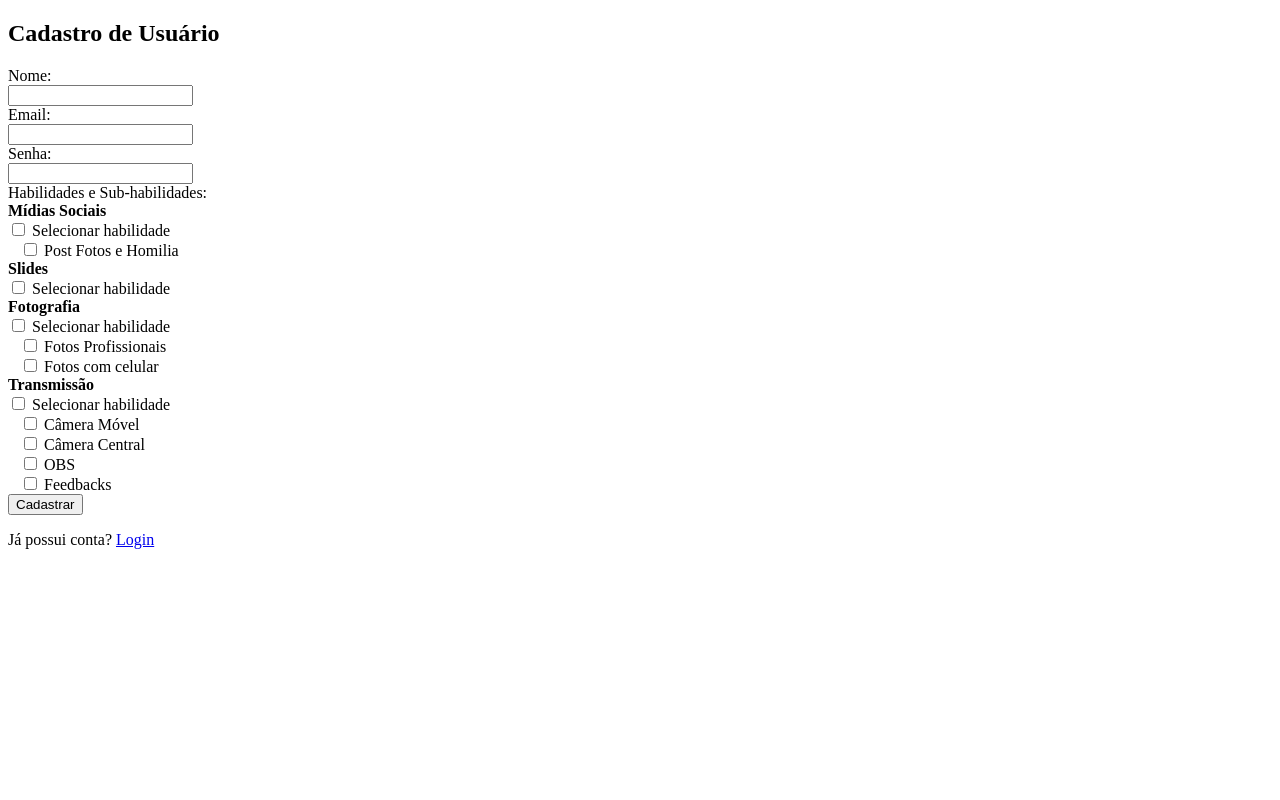
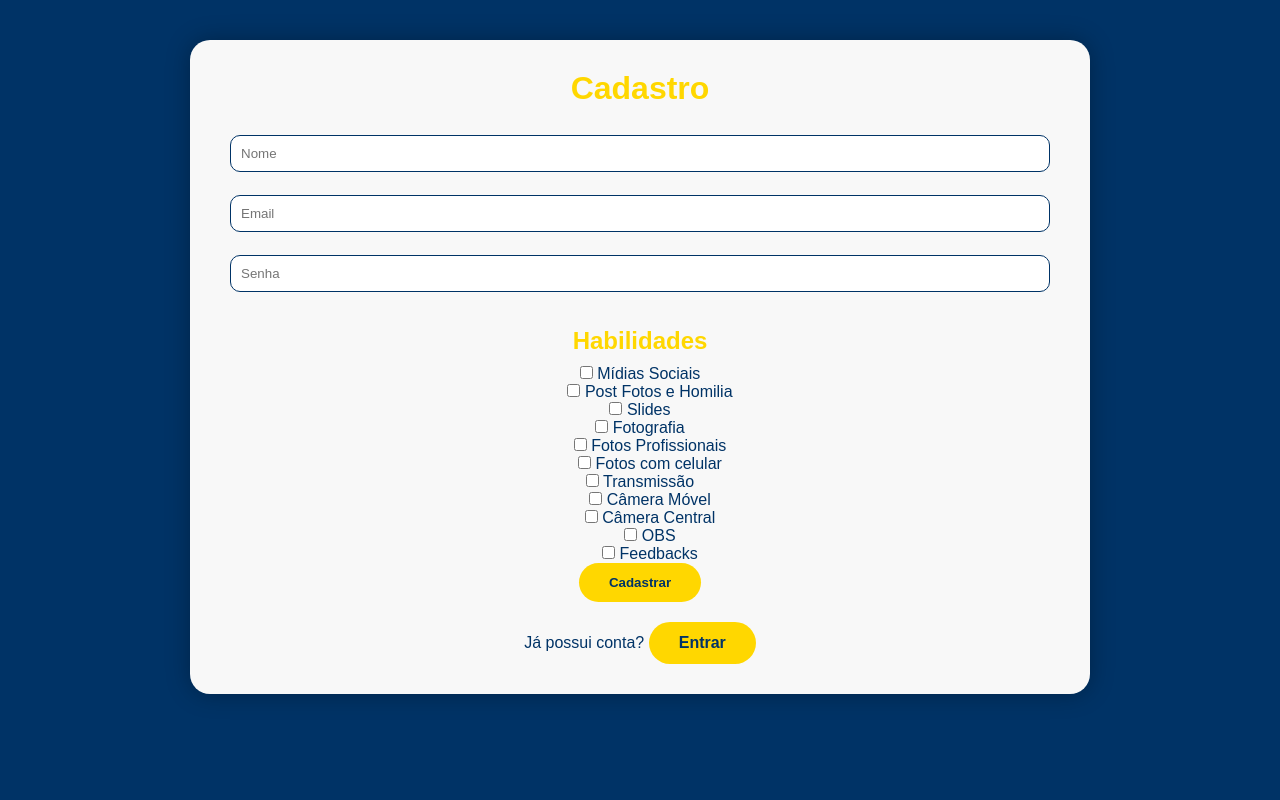
Before and after one commit to Ry2903/pascomhub, a PHP site: page /app/cadastro.php in a window 1280 px wide. Run offline with PHP 8.4, Linux system fonts and the light colour scheme; data comes from the database, SQL or seed files in the repository.

```diff
--- a/app/cadastro.php
+++ b/app/cadastro.php
@@ -14,33 +14,28 @@ if ($_SERVER['REQUEST_METHOD'] === 'POST') {
     $senha = $_POST['senha'];
     $tipo = 'Membro';
 
-    // Verifica se email já existe
     $stmt = $pdo->prepare("SELECT * FROM usuarios WHERE email = ?");
     $stmt->execute([$email]);
     if ($stmt->fetch()) {
         $erro = "Email já cadastrado!";
     } else {
-        // Inserir usuário
         $stmt = $pdo->prepare("INSERT INTO usuarios (nome, email, senha, tipo) VALUES (?, ?, ?, ?)");
         $stmt->execute([$nome, $email, $senha, $tipo]);
         $userid = $pdo->lastInsertId();
 
-        // Inserir habilidades + sub-habilidades
         if (!empty($_POST['habilidades'])) {
             foreach($_POST['habilidades'] as $habilidadeid) {
                 if(!empty($_POST['subhabilidades'][$habilidadeid])) {
                     foreach($_POST['subhabilidades'][$habilidadeid] as $subid) {
-                        $stmt2 = $pdo->prepare("INSERT INTO userhabil (userid, habilidade, subhabil) VALUES (?, (SELECT nome FROM habilidades WHERE habilidadeid=?), (SELECT nome FROM subhabilidade WHERE subid=?))");
-                        $stmt2->execute([$userid, $habilidadeid, $subid]);
+                        $stmt2 = $pdo->prepare("INSERT INTO userhabil (userid, habilidade, subhabil) VALUES (?, ?, ?)");
+                        $habNome = $pdo->query("SELECT nome FROM habilidades WHERE habilidadeid = $habilidadeid")->fetchColumn();
+                        $subNome = $pdo->query("SELECT nome FROM subhabilidade WHERE subid = $subid")->fetchColumn();
+                        $stmt2->execute([$userid, $habNome, $subNome]);
                     }
-                } else {
-                    $stmt2 = $pdo->prepare("INSERT INTO userhabil (userid, habilidade) VALUES (?, (SELECT nome FROM habilidades WHERE habilidadeid=?))");
-                    $stmt2->execute([$userid, $habilidadeid]);
                 }
             }
         }
-
-        $sucesso = "Cadastro realizado com sucesso! <a href='login.php'>Faça login</a>";
+        $sucesso = "Cadastro realizado! Você já pode <a href='login.php'>entrar</a>.";
     }
 }
 ?>
@@ -50,35 +45,39 @@ if ($_SERVER['REQUEST_METHOD'] === 'POST') {
 <head>
     <meta charset="UTF-8">
     <title>Cadastro - PascomHub</title>
+    <link rel="stylesheet" href="assets/css/style.css">
+    <link>
 </head>
 <body>
-<h2>Cadastro de Usuário</h2>
-<?php if($erro) echo "<p style='color:red'>$erro</p>"; ?>
-<?php if($sucesso) echo "<p style='color:green'>$sucesso</p>"; ?>
+<div class="container">
+    <h2 class="titulo-dourado">Cadastro</h2>
+    <?php if($erro) echo "<p class='erro'>$erro</p>"; ?>
+    <?php if($sucesso) echo "<p class='msg'>$sucesso</p>"; ?>
 
-<form method="POST">
-    <label>Nome:</label><br>
-    <input type="text" name="nome" required><br>
+    <form method="POST">
+        <input type="text" name="nome" placeholder="Nome" required>
+        <input type="email" name="email" placeholder="Email" required>
+        <input type="password" name="senha" placeholder="Senha" required>
 
-    <label>Email:</label><br>
-    <input type="email" name="email" required><br>
+        <h3 class="subtitulo-dourado">Habilidades</h3>
+        <?php foreach($habilidades as $h): ?>
+            <label>
+                <input type="checkbox" name="habilidades[]" value="<?= $h['habilidadeid'] ?>"> <?= $h['nome'] ?>
+            </label>
+            <div style="margin-left:20px;">
+            <?php foreach($subhabilidades as $s): ?>
+                <?php if($s['habilidadeid'] == $h['habilidadeid']): ?>
+                    <label>
+                        <input type="checkbox" name="subhabilidades[<?= $h['habilidadeid'] ?>][]" value="<?= $s['subid'] ?>"> <?= $s['nome'] ?>
+                    </label><br>
+                <?php endif; ?>
+            <?php endforeach; ?>
+            </div>
+        <?php endforeach; ?>
 
-    <label>Senha:</label><br>
-    <input type="password" name="senha" required><br>
-
-    <label>Habilidades e Sub-habilidades:</label><br>
-    <?php foreach($habilidades as $h): ?>
-        <b><?php echo $h['nome']; ?></b><br>
-        <input type="checkbox" name="habilidades[]" value="<?php echo $h['habilidadeid']; ?>"> Selecionar habilidade<br>
-
-        <?php foreach($subhabilidades as $s):
-            if($s['habilidadeid'] == $h['habilidadeid']): ?>
-            &nbsp;&nbsp;&nbsp;<input type="checkbox" name="subhabilidades[<?php echo $h['habilidadeid']; ?>][]" value="<?php echo $s['subid']; ?>"> <?php echo $s['nome']; ?><br>
-        <?php endif; endforeach; ?>
-    <?php endforeach; ?>
-
-    <button type="submit">Cadastrar</button>
-</form>
-<p>Já possui conta? <a href="login.php">Login</a></p>
+        <button type="submit">Cadastrar</button>
+    </form>
+    <p>Já possui conta? <a class="btn-dourado" href="login.php">Entrar</a></p>
+</div>
 </body>
 </html>
--- /dev/null
+++ b/assets/css/style.css
@@ -0,0 +1,157 @@
+/* Reset básico */
+* {
+    margin: 0;
+    padding: 0;
+    box-sizing: border-box;
+    font-family: 'Montserrat', sans-serif;
+}
+
+/* Corpo */
+body {
+    background-color: #003366; /* azul marinho */
+    color: #fff;
+    min-height: 100vh;
+    display: flex;
+    justify-content: center;
+    align-items: flex-start;
+    padding: 40px 0;
+}
+
+/* Container geral */
+.container {
+    background-color: #f8f8f8; /* off white */
+    color: #003366;
+    border-radius: 20px;
+    padding: 30px 40px;
+    max-width: 900px;
+    width: 90%;
+    box-shadow: 0 0 25px rgba(0,0,0,0.3);
+    text-align: center;
+}
+
+/* Títulos */
+.titulo-dourado {
+    color: #FFD700; /* dourado */
+    margin-bottom: 20px;
+    font-size: 2em;
+}
+
+.subtitulo-dourado {
+    color: #FFD700;
+    margin: 20px 0 10px 0;
+    font-size: 1.5em;
+}
+
+/* Informações do usuário */
+.info-usuario p {
+    margin: 10px 0;
+    font-size: 1.1em;
+}
+
+/* Lista de habilidades */
+.habilidades-lista {
+    list-style: none;
+    text-align: left;
+    margin-top: 10px;
+    padding-left: 20px;
+}
+
+.habilidades-lista li {
+    margin: 5px 0;
+}
+
+/* Navegação */
+nav a {
+    text-decoration: none;
+    color: #FFD700;
+    margin: 0 10px;
+    font-weight: bold;
+    border: 2px solid #FFD700;
+    padding: 6px 15px;
+    border-radius: 50px;
+    transition: 0.3s;
+}
+
+nav a:hover {
+    background-color: #FFD700;
+    color: #003366;
+}
+
+/* Botões gerais */
+.btn-dourado {
+    display: inline-block;
+    background-color: #FFD700;
+    color: #003366;
+    text-decoration: none;
+    padding: 12px 30px;
+    border-radius: 50px;
+    font-weight: bold;
+    margin-top: 20px;
+    transition: 0.3s;
+}
+
+.btn-dourado:hover {
+    background-color: #e6c200;
+}
+
+/* Tabelas */
+table {
+    width: 100%;
+    border-collapse: collapse;
+    margin: 20px 0;
+}
+
+table th, table td {
+    border: 1px solid #003366;
+    padding: 10px;
+    text-align: center;
+}
+
+table th {
+    background-color: #FFD700;
+    color: #003366;
+}
+
+table tr:nth-child(even) {
+    background-color: #f0f0f0;
+}
+
+/* Mensagens */
+p.msg {
+    color: green;
+    font-weight: bold;
+    margin: 15px 0;
+}
+p.erro {
+    color: red;
+    font-weight: bold;
+    margin: 15px 0;
+}
+
+/* Formulários */
+form input[type="text"],
+form input[type="email"],
+form input[type="password"],
+form input[type="date"],
+form select {
+    width: 100%;
+    padding: 10px;
+    margin: 8px 0 15px 0;
+    border-radius: 10px;
+    border: 1px solid #003366;
+}
+
+form button {
+    background-color: #FFD700;
+    color: #003366;
+    padding: 12px 30px;
+    border: none;
+    border-radius: 50px;
+    font-weight: bold;
+    cursor: pointer;
+    transition: 0.3s;
+}
+
+form button:hover {
+    background-color: #e6c200;
+}
```
Also changed, not shown: app/criar_evento.php (+8 -5 lines), app/eventos.php (+20 -16 lines), app/index.php (+11 -9 lines), app/login.php (+11 -8 lines), app/perfil.php (+13 -6 lines), index.html (added, +12 -0 lines).
